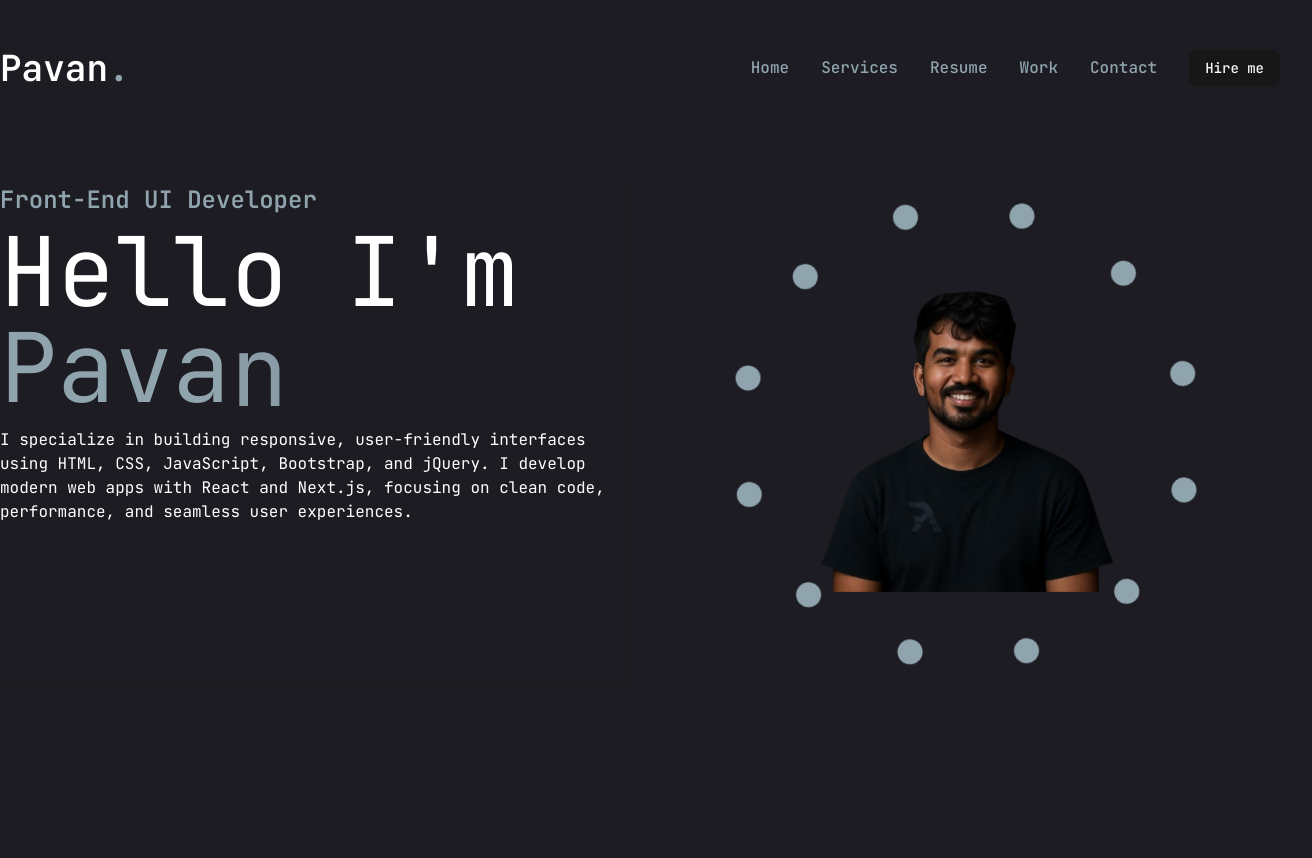
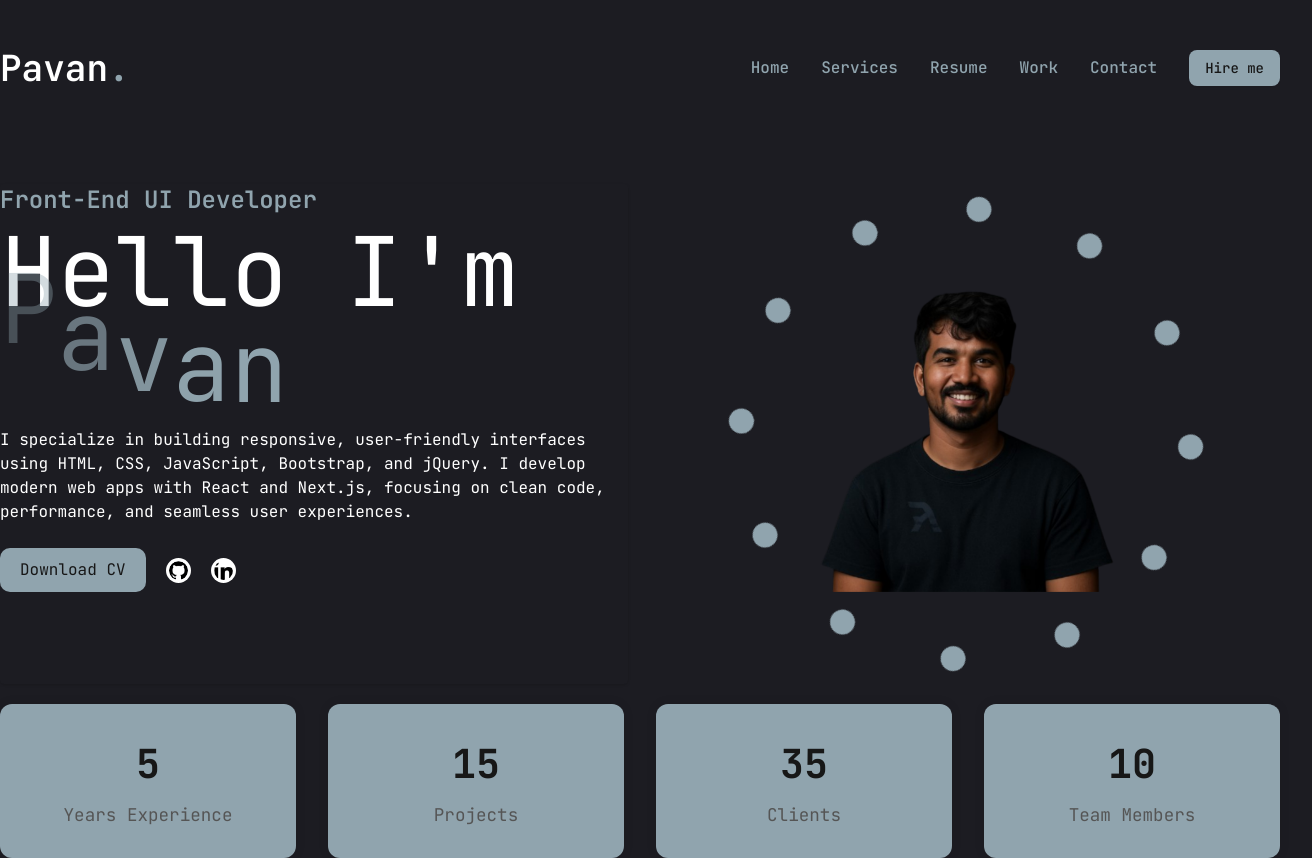
Before and after one commit to Pavan540-bit/portfolio, a Next.js app: page / in a window 1280 px wide. Shown: the whole page, 1312 px wide, since content can reach past the window. Before the commit the page ends 800 px from the top, so only its background shows below. Built offline with nearby package versions, Linux system fonts and the light colour scheme.

Commit message:
[form added 23-07]

```diff
--- a/app/globals.css
+++ b/app/globals.css
@@ -291,7 +291,7 @@ html {
 
 .letter {
   display: inline-block;
-  animation: slideUp 4s ease-in-out infinite;
+  animation: slideUp 6s ease-in-out infinite;
 }
 
 /* Stagger each letter's animation */
@@ -326,9 +326,58 @@ html {
 }
 
 .animate-spin-slow {
-  animation: spin-slow 12s linear infinite;
+  animation: spin-slow 16s linear infinite;
 }
 
 .port-img{
       height: 315px;
 }
+.download-btn {
+    display: flex;
+   gap: 20px;
+          align-items: center;
+}
+.download-btn img {
+   width:25px;
+   background-color:#fff;
+   border-radius:20px;
+   padding:3px;
+    object-fit: contain;
+    cursor: pointer;
+    height: 25px;
+}
+
+a.cta-resume {
+   background-color: rgb(144, 164, 174);
+   color:oklch(.205 0 0);
+   padding:10px 20px;
+   border-radius:10px;
+   cursor: pointer;
+}
+
+   .numbers .grid {
+      display: grid;
+      grid-template-columns: repeat(auto-fit, minmax(200px, 1fr));
+      gap: 2rem;
+      text-align: center;
+    }
+
+    .stat {
+          color: oklch(.205 0 0);
+    background-color: #90a4ae;
+      border-radius: 12px;
+      padding: 30px;
+      box-shadow: 0 0 12px rgba(0, 0, 0, 0.08);
+    }
+
+    .number {
+      font-size: 2.5rem;
+      font-weight: bold;
+         color: oklch(.205 0 0);
+    }
+
+    .label {
+      margin-top: 8px;
+      font-size: 1.1rem;
+      color: #555;
+    }
--- a/app/layout.jsx
+++ b/app/layout.jsx
@@ -1,4 +1,5 @@
 import { JetBrains_Mono } from "next/font/google";
+import "./menu.css";
 import "./globals.css";
 import Header from "@/components/Header";
 import Footer from "@/components/Footer";
@@ -17,7 +18,7 @@ export const metadata = {
 
 export default function RootLayout({ children }) {
   return (
-    <html lang="en">
+    <html lang="en" suppressHydrationWarning>
       <body
         className={`${JetBrains.variable} antialiased`}
       >
--- /dev/null
+++ b/app/menu.css
@@ -0,0 +1,12 @@
+header {
+    position: sticky;
+    width: 100%;
+    top: 0;
+    background-color: #1c1c22;
+    z-index: 99;
+}
+
+header button {
+      color: oklch(.205 0 0);
+    background-color: #90a4ae;
+}
--- a/app/page.jsx
+++ b/app/page.jsx
@@ -1,10 +1,36 @@
+'use client';
 import Image from "next/image";
+import { use, useEffect } from "react";
 
 export default function Home() {
+
+
+useEffect(() => {
+      const counters = document.querySelectorAll('.number');
+    const speed = 100; // lower = faster
+    counters.forEach(counter => {
+      const updateCount = () => {
+        const target = +counter.getAttribute('data-target');
+        const count = +counter.innerText;
+
+        const increment = Math.ceil(target / speed);
+
+        if (count < target) {
+          counter.innerText = count + increment;
+          setTimeout(updateCount, 20);
+        } else {
+          counter.innerText = target;
+        }
+      };
+
+      updateCount();
+    });
+},[]);
+
   return (
     <>
       <main>
-        <section className="container mx-auto py-12">
+        <section className="container mx-auto py-12 pb-5">
           <div className="grid grid-cols-1 md:grid-cols-2 gap-6">
             {/* Left Side */}
             <div className="lft-hme rounded shadow">
@@ -24,6 +50,25 @@ export default function Home() {
                 JavaScript, Bootstrap, and jQuery. I develop modern web apps with React and Next.js,
                 focusing on clean code, performance, and seamless user experiences.
               </p>
+
+              <div className="download-btn mt-6">
+                <a href="" className="cta-resume">Download CV</a>
+                <a href="">  <Image
+                  src="/assets/github-logo.png"
+                  alt="Profile"
+                  width={300}
+                  height={300}
+                  className="object-cover w-full h-full social-icon"
+                /></a>
+                <a href="">  <Image
+                  src="/assets/linkedin.png"
+                  alt="Profile"
+                  width={300}
+                  height={300}
+                  className="object-cover w-full h-full social-icon"
+                /></a>
+
+              </div>
             </div>
 
             {/* Right Side: Circular Image with Rotating Dotted Ring */}
@@ -62,9 +107,31 @@ export default function Home() {
             </div>
           </div>
         </section>
+
+        <section className="numbers container mx-auto ">
+          <div className="grid">
+            <div className="stat">
+              <div className="number" data-target="5">0</div>
+              <div className="label">Years Experience</div>
+            </div>
+            <div className="stat">
+              <div className="number" data-target="15">0</div>
+              <div className="label">Projects</div>
+            </div>
+            <div className="stat">
+              <div className="number" data-target="35">0</div>
+              <div className="label">Clients</div>
+            </div>
+            <div className="stat">
+              <div className="number" data-target="10">0</div>
+              <div className="label">Team Members</div>
+            </div>
+          </div>
+        </section>
       </main>
 
 
     </>
+
   );
 }
```
Also changed, not shown: public/assets/github-logo.png (added), public/assets/linkedin.png (added).
